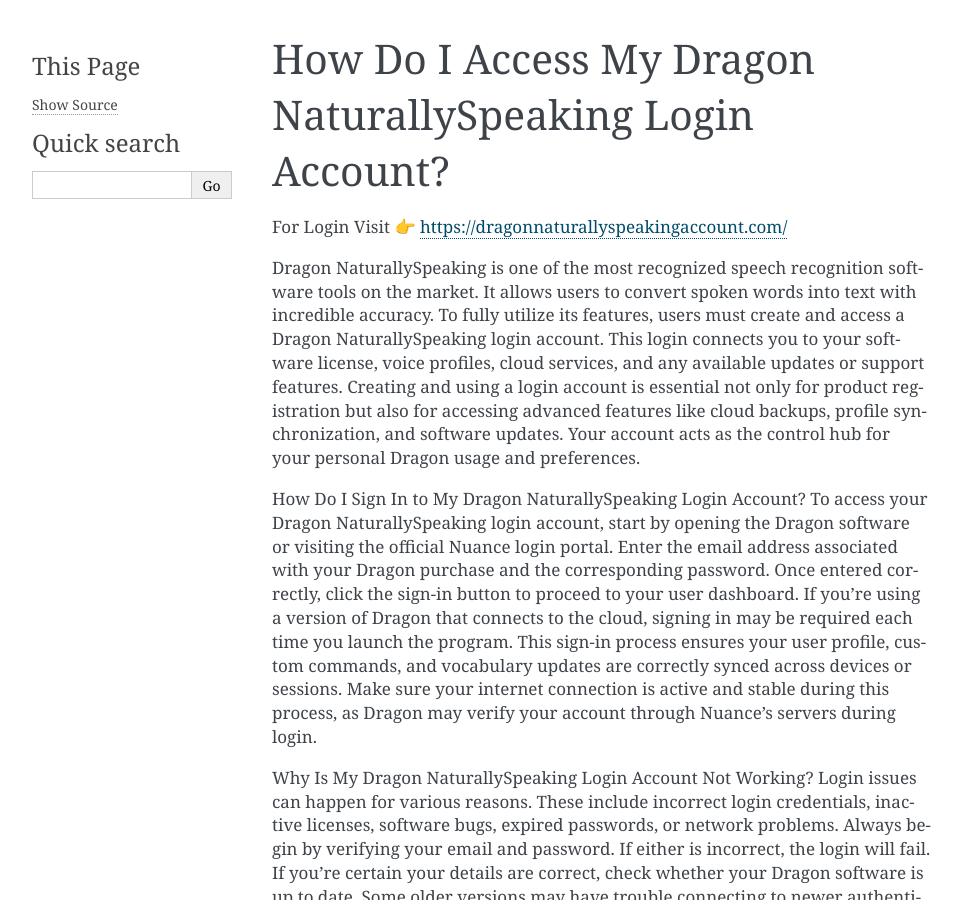
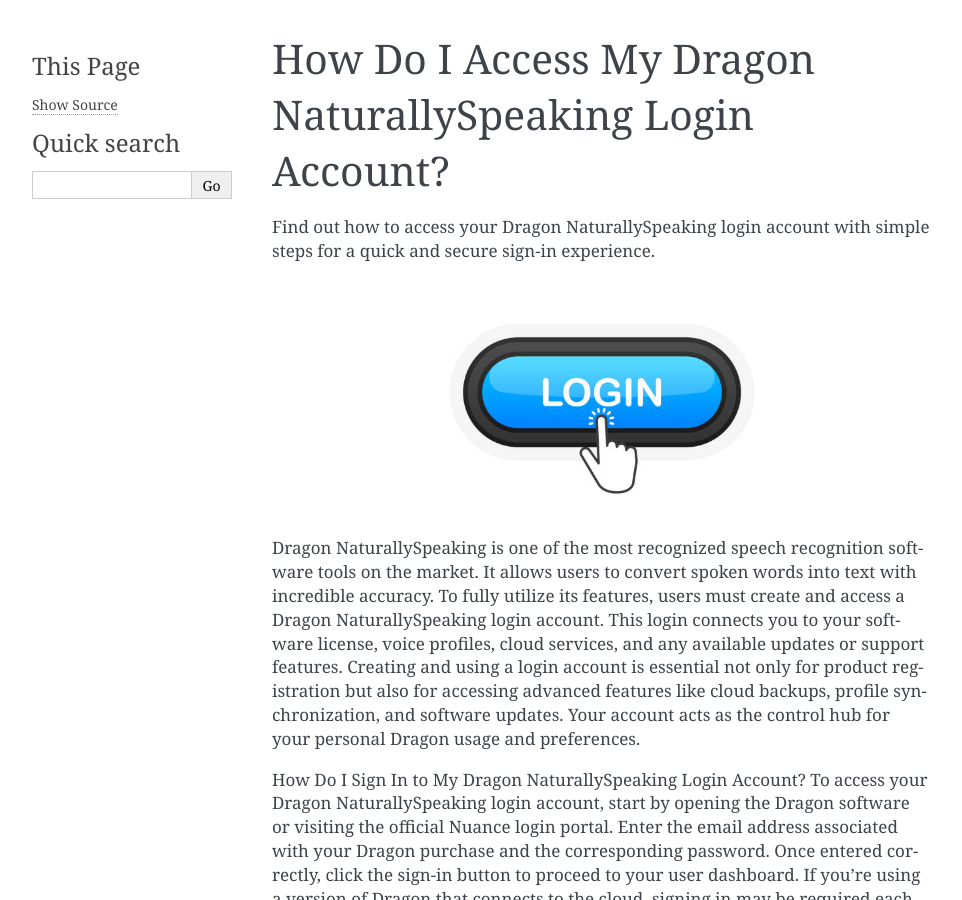
Before and after one commit to ExpressVPN188/dragon-naturally-speaking-login-account, a Sphinx documentation site: the page built from docs/index.rst, in a window 1280 px wide and 900 px high. Shown: the whole window, without its empty margins (148-1110 px from the left). Built offline with Sphinx 7.4.7, drawn with Linux system fonts in a browser that asks for light colours.

Commit message:
Update index.rst

```diff
--- a/docs/index.rst
+++ b/docs/index.rst
@@ -4,7 +4,13 @@
 .. toctree::
    :maxdepth: 2
    :caption: Contents:
-For Login Visit 👉 https://dragonnaturallyspeakingaccount.com/
+Find out how to access your Dragon NaturallySpeaking login account with simple steps for a quick and secure sign-in experience.
+
+.. image:: login.jpg
+   :alt: Dragon Naturally Speaking
+   :width: 400px
+   :align: center
+   :target: https://dragonnaturallyspeakingaccount.com
 
 
 Dragon NaturallySpeaking is one of the most recognized speech recognition software tools on the market. It allows users to convert spoken words into text with incredible accuracy. To fully utilize its features, users must create and access a Dragon NaturallySpeaking login account. This login connects you to your software license, voice profiles, cloud services, and any available updates or support features.
```
